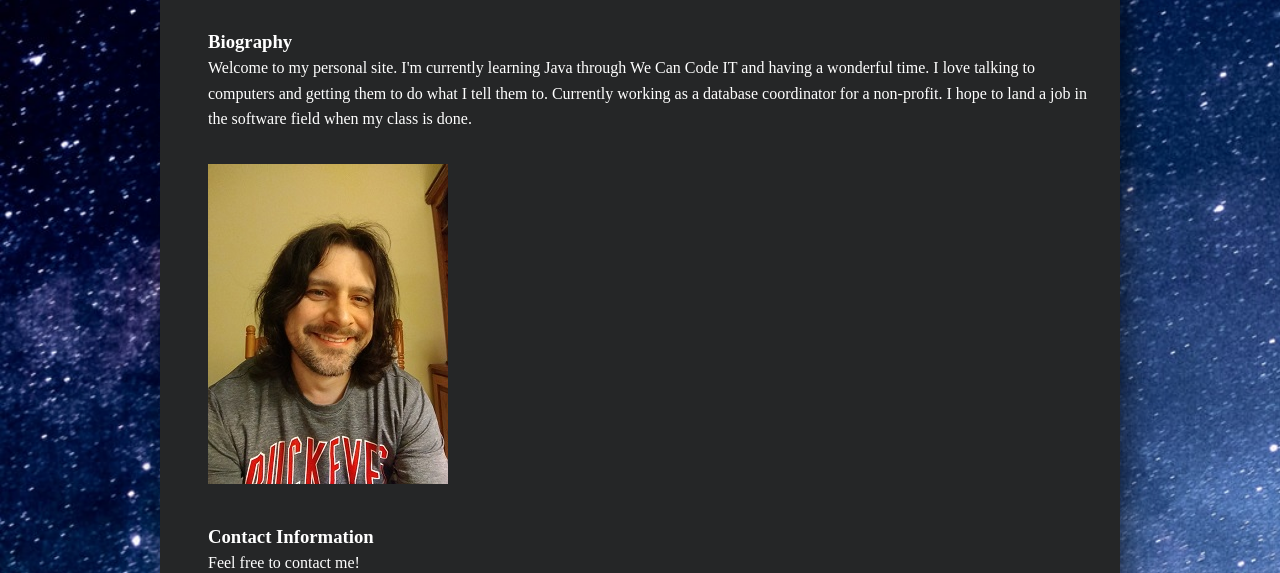
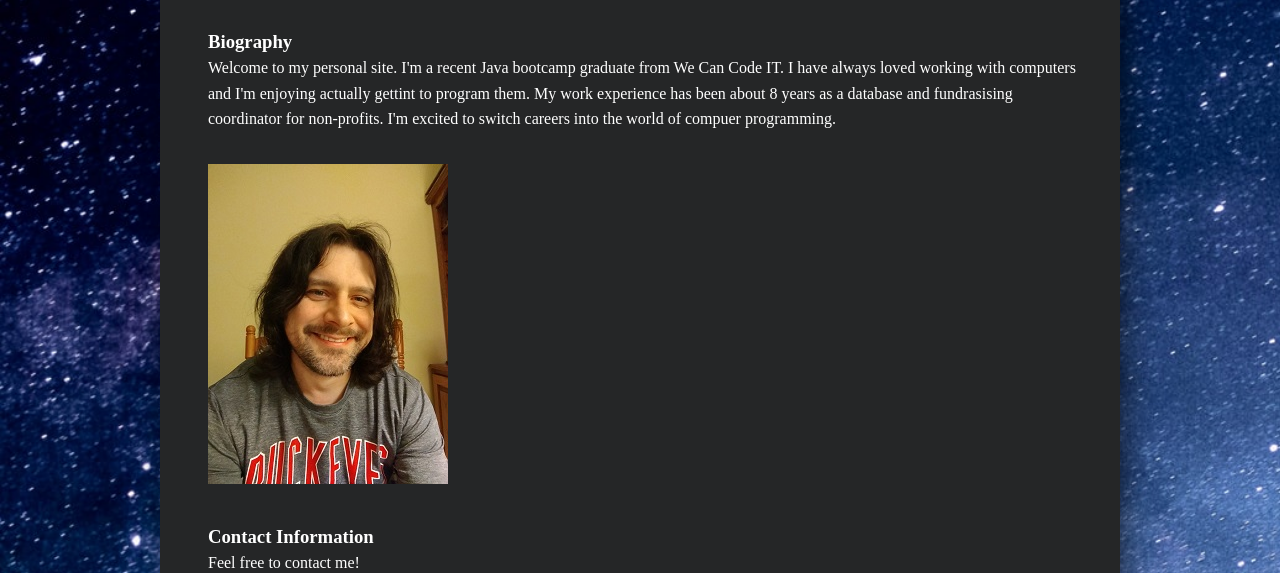
Before and after one commit to BrentHajek/BrentHajek.github.io, a plain HTML site: page index.html in a window 1280 px wide. Shown: the part 151-724 px from the top of the page. Drawn offline with Linux system fonts and the light colour scheme.

Commit message:
revised bio

```diff
--- a/index.html
+++ b/index.html
@@ -6,7 +6,7 @@
     <meta http-equiv="X-UA-Compatible" content="IE=edge">
     <meta name="viewport" content="width=device-width, initial-scale=1.0">
     <link rel="stylesheet" href="style.css">
-    <title>Hello World</title>
+    <title>Brent Hajek</title>
 </head>
 
 <body background="images\stars1.jpg" class="background__image">
@@ -24,11 +24,10 @@
         <section class="about">
             <article class="about__me__section">
                 <h3 class="about__me__bio">Biography</h3>
-                <p>Welcome to my personal site. I'm currently learning Java through We Can Code IT and having a
-                    wonderful time.
-                    I love talking to computers and getting them to do what I tell them to. Currently working as a
-                    database
-                    coordinator for a non-profit. I hope to land a job in the software field when my class is done.
+                <p>Welcome to my personal site. I'm a recent Java bootcamp graduate from We Can Code IT.
+                    I have always loved working with computers and I'm enjoying actually gettint to program them. My
+                    work experience has been about 8 years as a database and fundrasising
+                    coordinator for non-profits. I'm excited to switch careers into the world of compuer programming.
                 </p>
                 <figure class="headshot">
                     <img src="images\IMG_20210517_204049664.jpg" alt="my__headshot" class="my__headshot">
```
